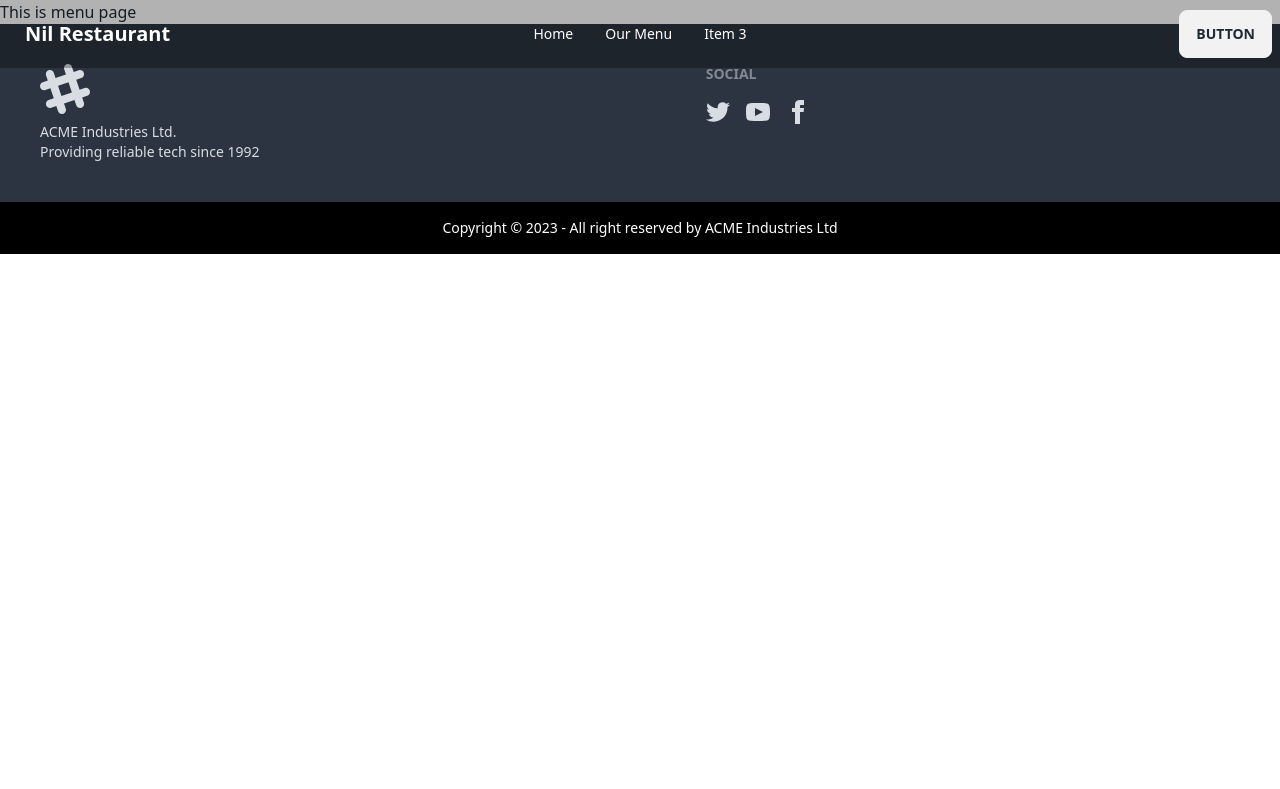
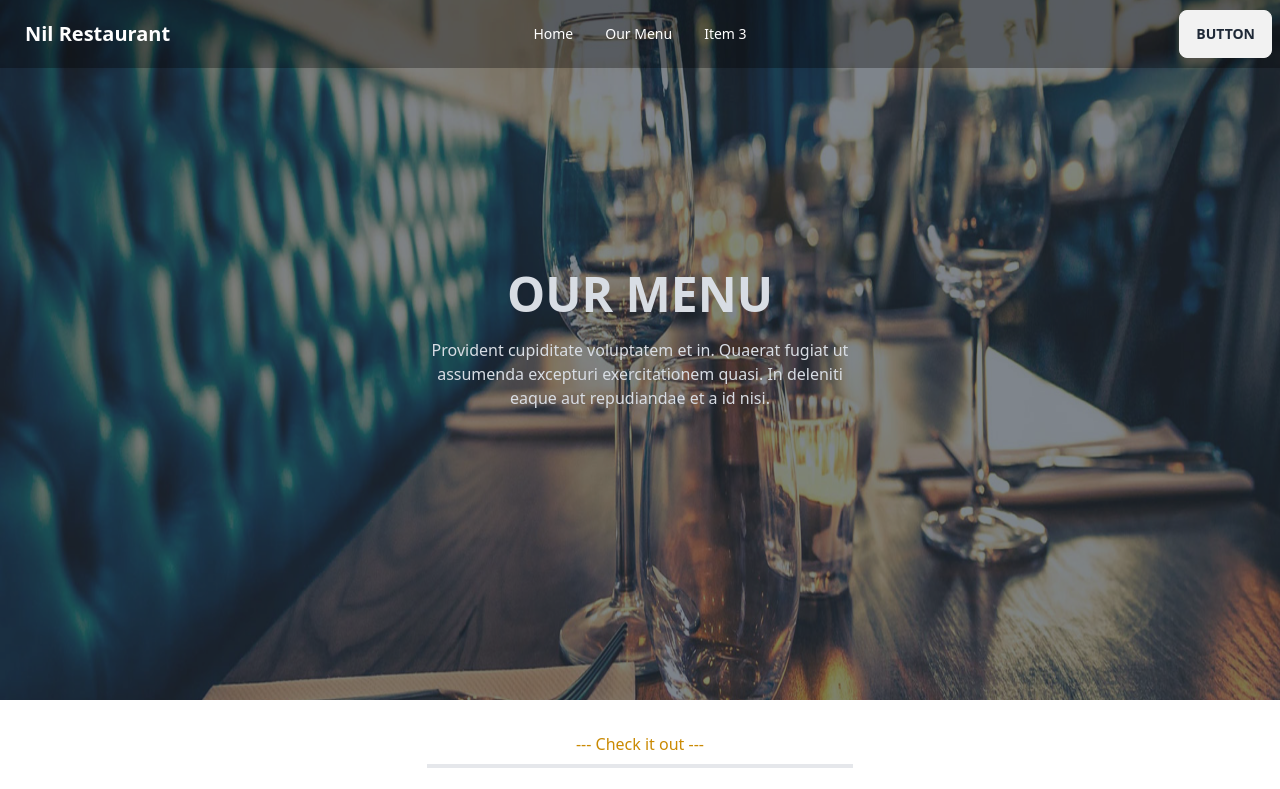
Before and after one commit to muhiminul-islam/nil-restaurant-client, a React (Vite) app: page /menu in a window 1280 px wide. Shown: the top 789 px of the page. Built offline with nearby package versions, Linux system fonts and the light colour scheme.

Commit message:
blur parallax in our menu page

```diff
--- a/package.json
+++ b/package.json
@@ -17,6 +17,7 @@
     "react-dom": "^18.2.0",
     "react-helmet-async": "^1.3.0",
     "react-icons": "^4.10.1",
+    "react-parallax": "^3.5.1",
     "react-responsive-carousel": "^3.2.23",
     "react-router-dom": "^6.13.0",
     "sort-by": "^1.2.0",
--- a/src/pages/Menu/Menu/Menu.jsx
+++ b/src/pages/Menu/Menu/Menu.jsx
@@ -1,4 +1,7 @@
 import { Helmet } from 'react-helmet-async';
+import Cover from '../../Shared/Cover/Cover';
+import menuImg from '../../../assets/menu/banner3.jpg'
+import PopularMenu from '../../Home/PopularMenu/PopularMenu';
 
 const Menu = () => {
     return (
@@ -6,7 +9,12 @@ const Menu = () => {
             <Helmet>
                 <title>Nil Restaurant | Menu</title>
             </Helmet>
-            <h2>This is menu page</h2>
+            <Cover img={menuImg} title="Our Menu"></Cover>
+            <PopularMenu></PopularMenu>
+            <Cover img={menuImg} title="Our Menu"></Cover>
+            <PopularMenu></PopularMenu>
+            <Cover img={menuImg} title="Our Menu"></Cover>
+            <PopularMenu></PopularMenu>
         </div>
     );
 };
--- /dev/null
+++ b/src/pages/Shared/Cover/Cover.jsx
@@ -0,0 +1,26 @@
+import { Parallax } from 'react-parallax';
+
+const Cover = ({ img, title }) => {
+    return (
+        <Parallax
+        blur={{ min: -45, max: 45 }}
+        bgImage={img}
+        bgImageAlt="the dog"
+        strength={-200}
+    >
+        <div className="hero h-[700px]">
+            <div className="hero-overlay bg-opacity-60"></div>
+            <div className="hero-content text-center text-neutral-content">
+                <div className="max-w-md">
+                    <h1 className="mb-5 text-5xl font-bold uppercase">{title}</h1>
+                    <p className="mb-5">Provident cupiditate voluptatem et in. Quaerat fugiat ut assumenda excepturi exercitationem quasi. In deleniti eaque aut repudiandae et a id nisi.</p>
+                </div>
+            </div>
+        </div>
+    </Parallax>
+
+
+    );
+};
+
+export default Cover;
```
Also changed, not shown: 1 other file (tests, documents, lock files or other folders).
